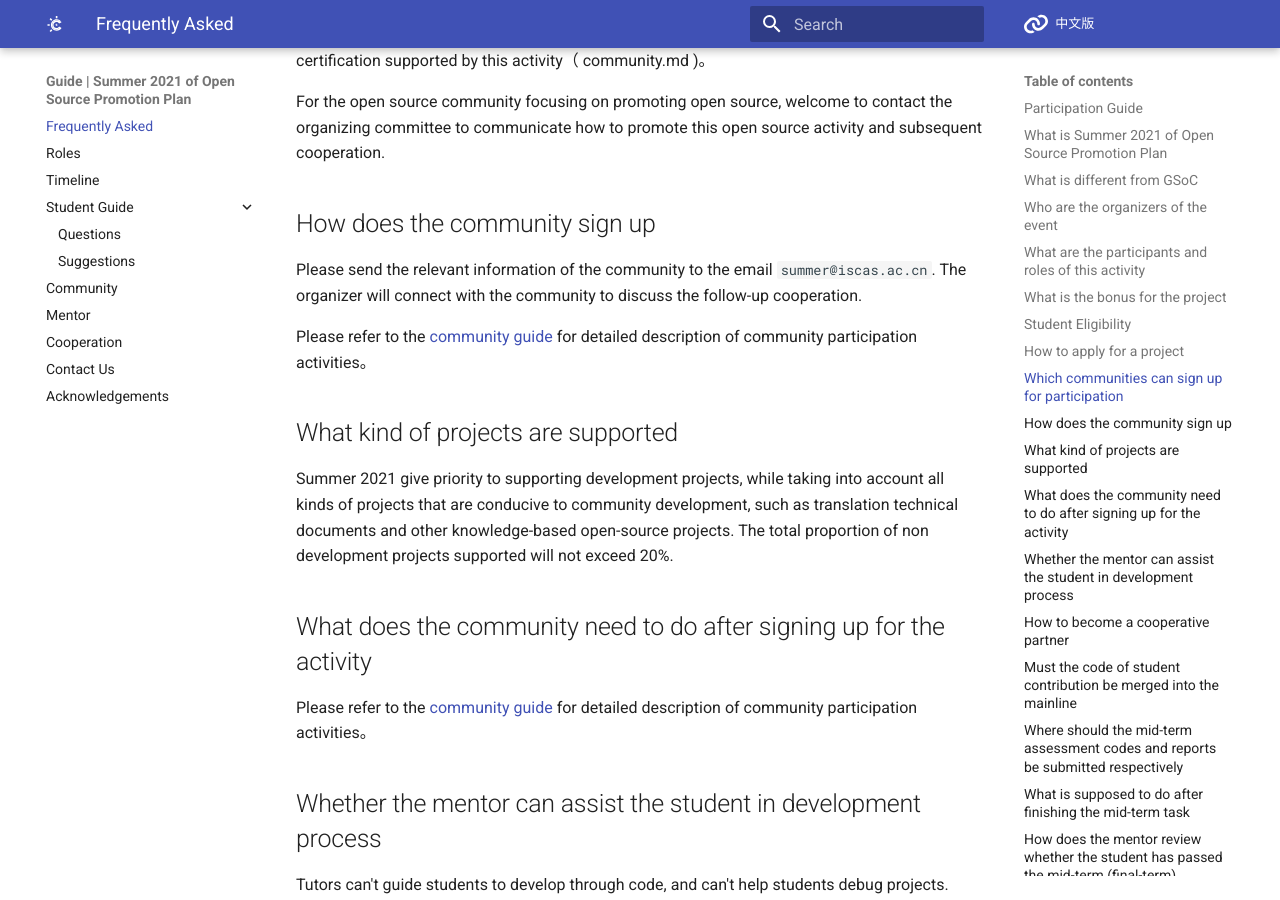
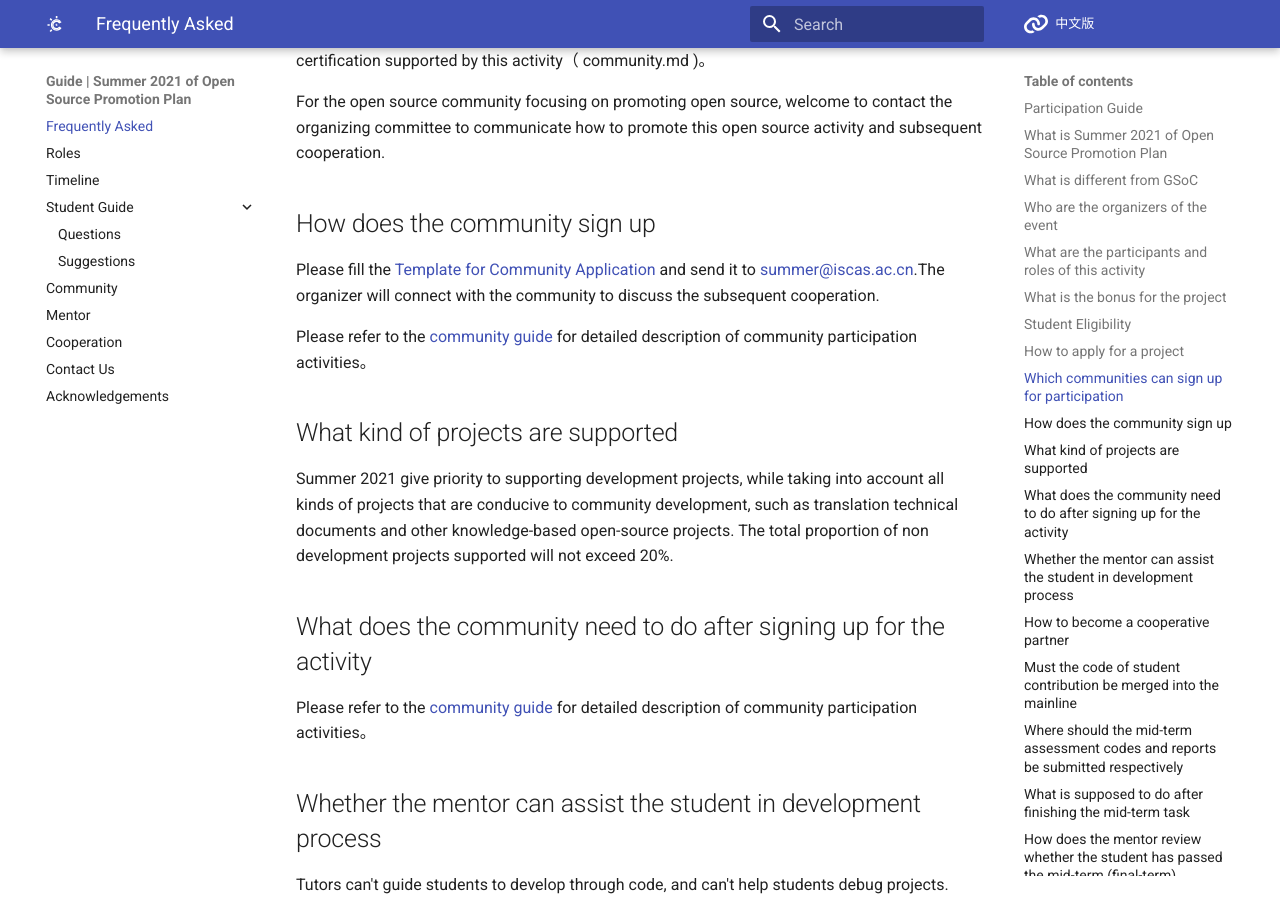
Before and after one commit to summer-ospp/help-en, an MkDocs documentation site: the page built from docs/index.md, in a window 1280 px wide and 900 px high, scrolled down 2781 px. Built offline with MkDocs 1.6.1 and Material for MkDocs 9.7.7, drawn with Linux system fonts in a browser that asks for light colours; comment, search, counter and statistics services are not loaded.

Commit message:
Add template link of community application in index.md

```diff
--- a/docs/index.md
+++ b/docs/index.md
@@ -72,7 +72,7 @@ For the open source community focusing on promoting open source, welcome to cont
 
 ## How does the community sign up
 
-Please send the relevant information of the community to the email `summer@iscas.ac.cn`. The organizer will connect with the community to discuss the follow-up cooperation.
+Please fill the [Template for Community Application](./assets/template-for-community-application.txt) and send it to [summer@iscas.ac.cn](mailto:summer@iscas.ac.cn).The organizer will connect with the community to discuss the subsequent cooperation.
 
 Please refer to the [community guide](community.md) for detailed description of community participation activities。
 
```
